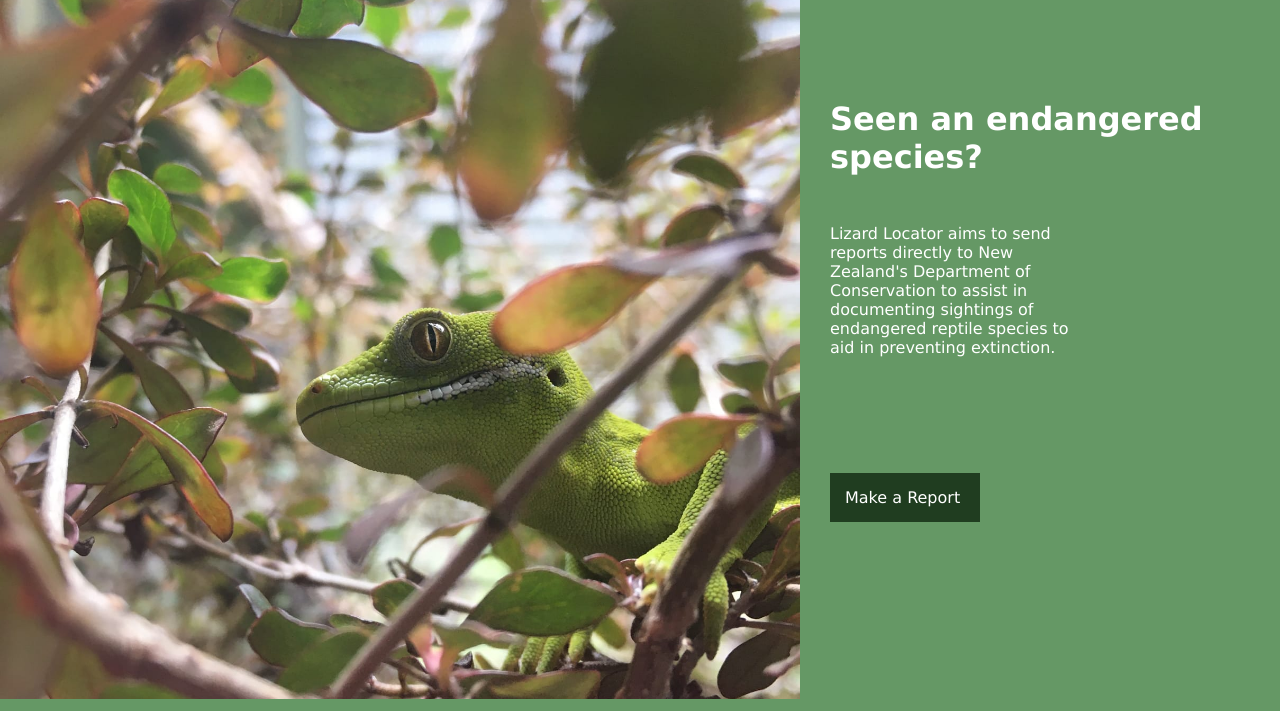
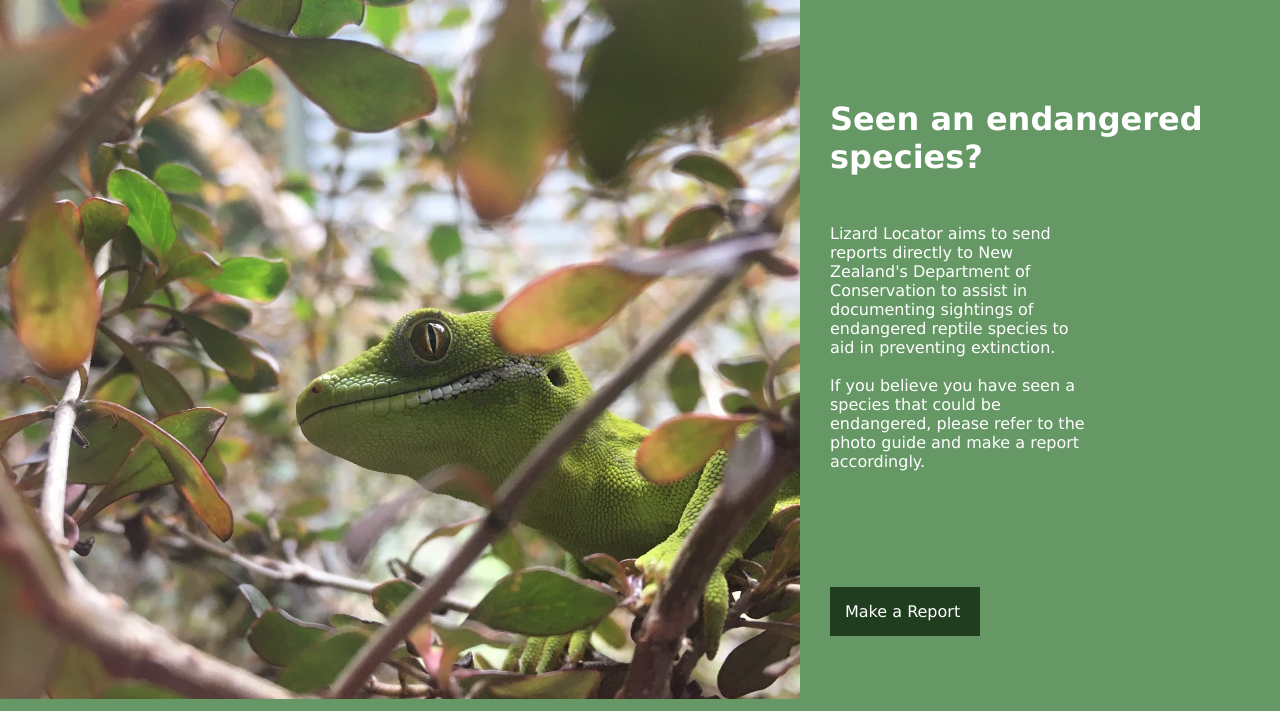
Before and after one commit to jackcado/yr12website-development-project, a Flask app: page / in a window 1280 px wide. Shown: the part 50-761 px from the top of the page. Run offline with Flask 3, Linux system fonts and the light colour scheme.

Commit message:
where flash go

```diff
--- a/templates/index.html
+++ b/templates/index.html
@@ -17,7 +17,7 @@
         </div>
         <div class="text-column">
            <h1>Seen an endangered species?</h1>
-           <div class="para"><p>Lizard Locator aims to send reports directly to New Zealand's Department of Conservation to assist in documenting sightings of endangered reptile species to aid in preventing extinction.</p></div>
+           <div class="para"><p>Lizard Locator aims to send reports directly to New Zealand's Department of Conservation to assist in documenting sightings of endangered reptile species to aid in preventing extinction. <br> <br> If you believe you have seen a species that could be endangered, please refer to the photo guide and make a report accordingly. </p></div>
            <li class="reportbutton"><a href="/report">Make a Report</a></li>
         </div>
     </div>
```
Also changed, not shown: 2 other files.
